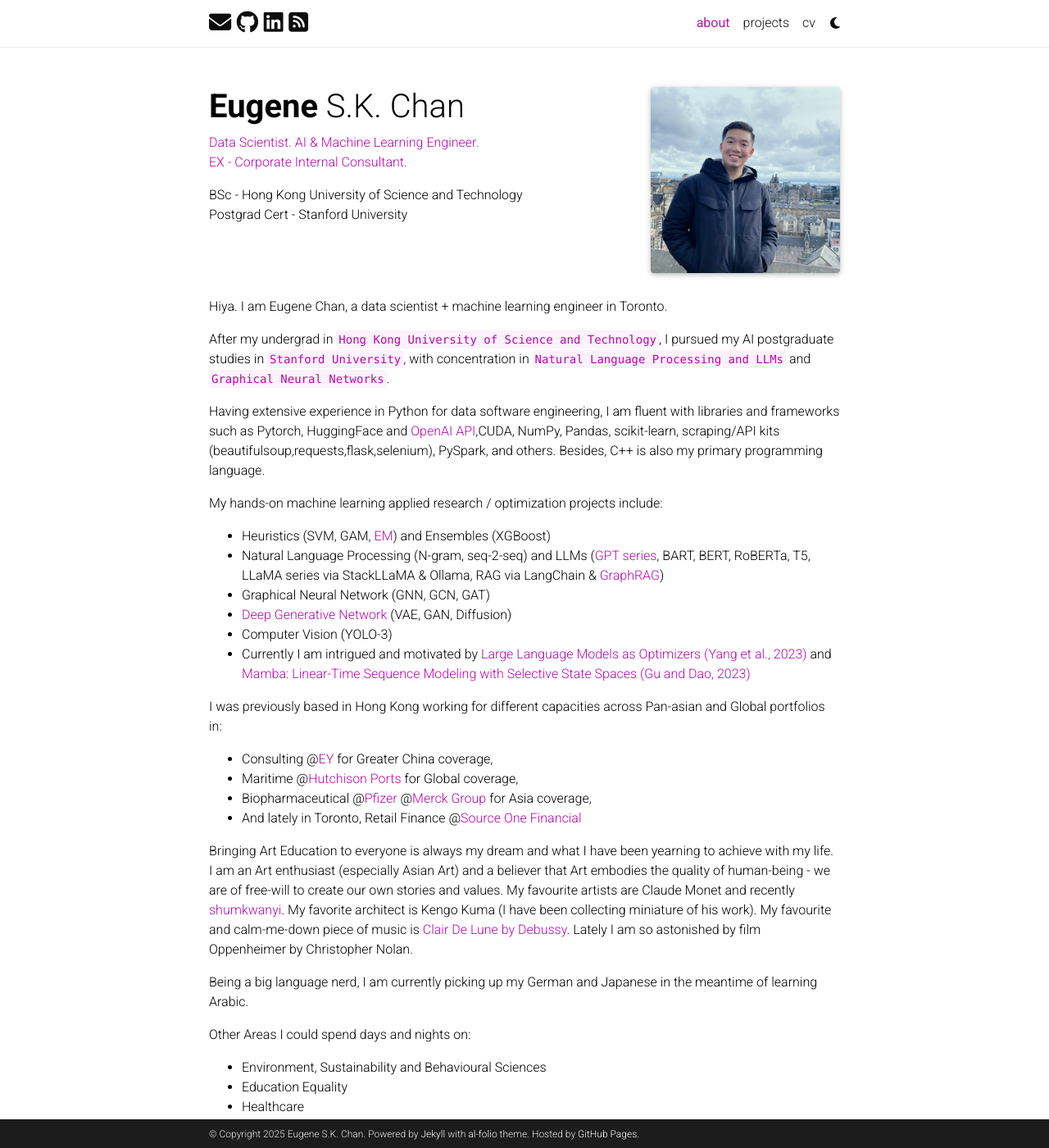
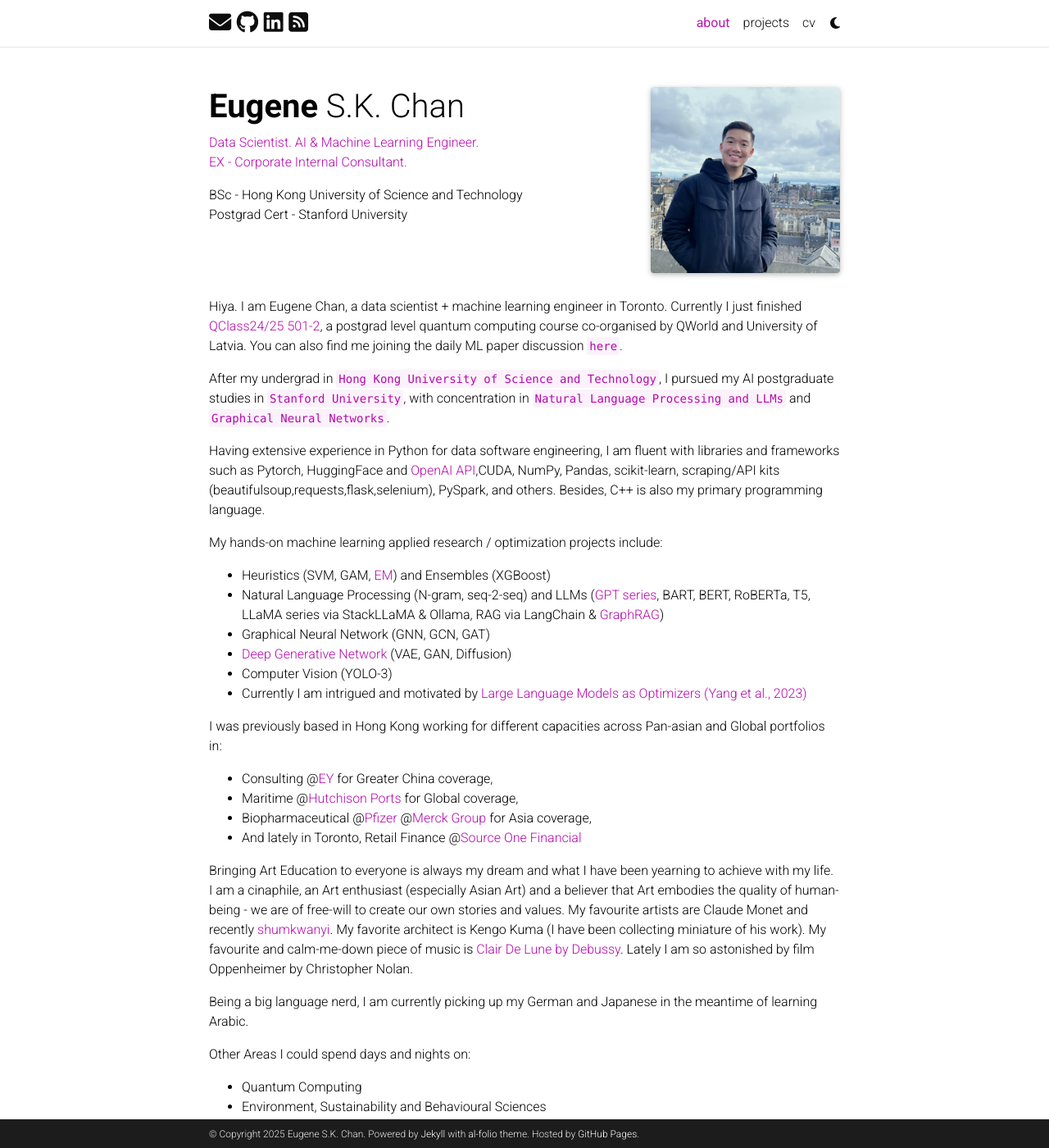
Before and after one commit to skchanah/skchanah.github.io, a Jekyll site: the page built from _pages/about.md, in a window 1280 px wide and 1400 px high. Shown: the whole window at 82% size. Built offline with Jekyll 4.4.1, drawn with Linux system fonts in a browser that asks for light colours; full-size pictures stand in for the smaller copies a plugin makes; comment, search, counter and statistics services are not loaded; a style sheet for code colours, icons or effects is not loaded.

Commit message:
Home Page Update

```diff
--- a/_pages/about.md
+++ b/_pages/about.md
@@ -19,7 +19,7 @@
 ---
 
 
-Hiya. I am Eugene Chan, a data scientist + machine learning engineer in Toronto.
+Hiya. I am Eugene Chan, a data scientist + machine learning engineer in Toronto. Currently I just finished [QClass24/25 501-2](https://qworld.net/qclass24-25/), a postgrad level quantum computing course co-organised by QWorld and University of Latvia. You can also find me joining the daily ML paper discussion [`here`](https://discord.com/channels/714501525455634453/1045297868136779846).
 
 
 After my undergrad in [`Hong Kong University of Science and Technology`](https://ais.hkust.edu.hk/), I pursued my AI postgraduate studies in [`Stanford University`](https://engineering.stanford.edu/), with concentration in `Natural Language Processing and LLMs` and `Graphical Neural Networks`.
@@ -35,7 +35,7 @@
 - Graphical Neural Network (GNN, GCN, GAT)
 - [Deep Generative Network](https://www.youtube.com/playlist?list=PLoROMvodv4rPOWA-omMM6STXaWW4FvJT8) (VAE, GAN, Diffusion)
 - Computer Vision (YOLO-3)
-- Currently I am intrigued and motivated by [Large Language Models as Optimizers (Yang et al., 2023)](https://arxiv.org/pdf/2309.03409.pdf) and [Mamba: Linear-Time Sequence Modeling with Selective State Spaces (Gu and Dao, 2023)](https://arxiv.org/abs/2312.00752.pdf)
+- Currently I am intrigued and motivated by [Large Language Models as Optimizers (Yang et al., 2023)](https://arxiv.org/pdf/2309.03409.pdf)
 
 
 I was previously based in Hong Kong working for different capacities across Pan-asian and Global portfolios in:
@@ -46,7 +46,7 @@
 - And lately in Toronto, Retail Finance @[Source One Financial](https://sourceonefinancial.ca/)
 
 
-Bringing Art Education to everyone is always my dream and what I have been yearning to achieve with my life. I am an Art enthusiast (especially Asian Art) and a believer that Art embodies the quality of human-being - we are of free-will to create our own stories and values. My favourite artists are Claude Monet and recently [shumkwanyi](https://www.instagram.com/arsimsim/). My favorite architect is Kengo Kuma (I have been collecting miniature of his work). My favourite and calm-me-down piece of music is [Clair De Lune by Debussy](https://www.youtube.com/watch?v=c977QdbTImU). Lately I am so astonished by film Oppenheimer by Christopher Nolan.
+Bringing Art Education to everyone is always my dream and what I have been yearning to achieve with my life. I am a cinaphile, an Art enthusiast (especially Asian Art) and a believer that Art embodies the quality of human-being - we are of free-will to create our own stories and values. My favourite artists are Claude Monet and recently [shumkwanyi](https://www.instagram.com/arsimsim/). My favorite architect is Kengo Kuma (I have been collecting miniature of his work). My favourite and calm-me-down piece of music is [Clair De Lune by Debussy](https://www.youtube.com/watch?v=c977QdbTImU). Lately I am so astonished by film Oppenheimer by Christopher Nolan.
 
 
 Being a big language nerd, I am currently picking up my German and Japanese in the meantime of learning Arabic.
@@ -54,6 +54,7 @@
 
 Other Areas I could spend days and nights on:
 
+- Quantum Computing
 - Environment, Sustainability and Behavioural Sciences
 - Education Equality
 - Healthcare
```
Also changed, not shown: 1 other file.
